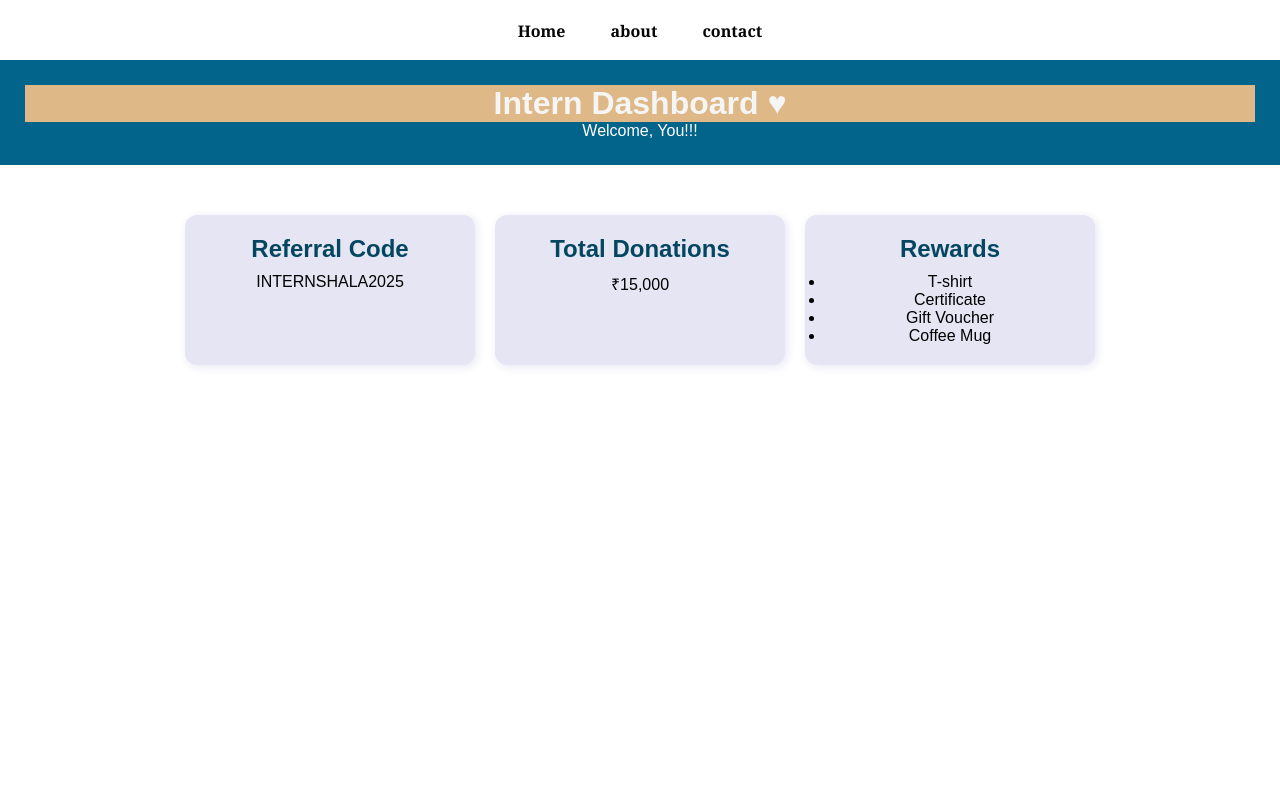
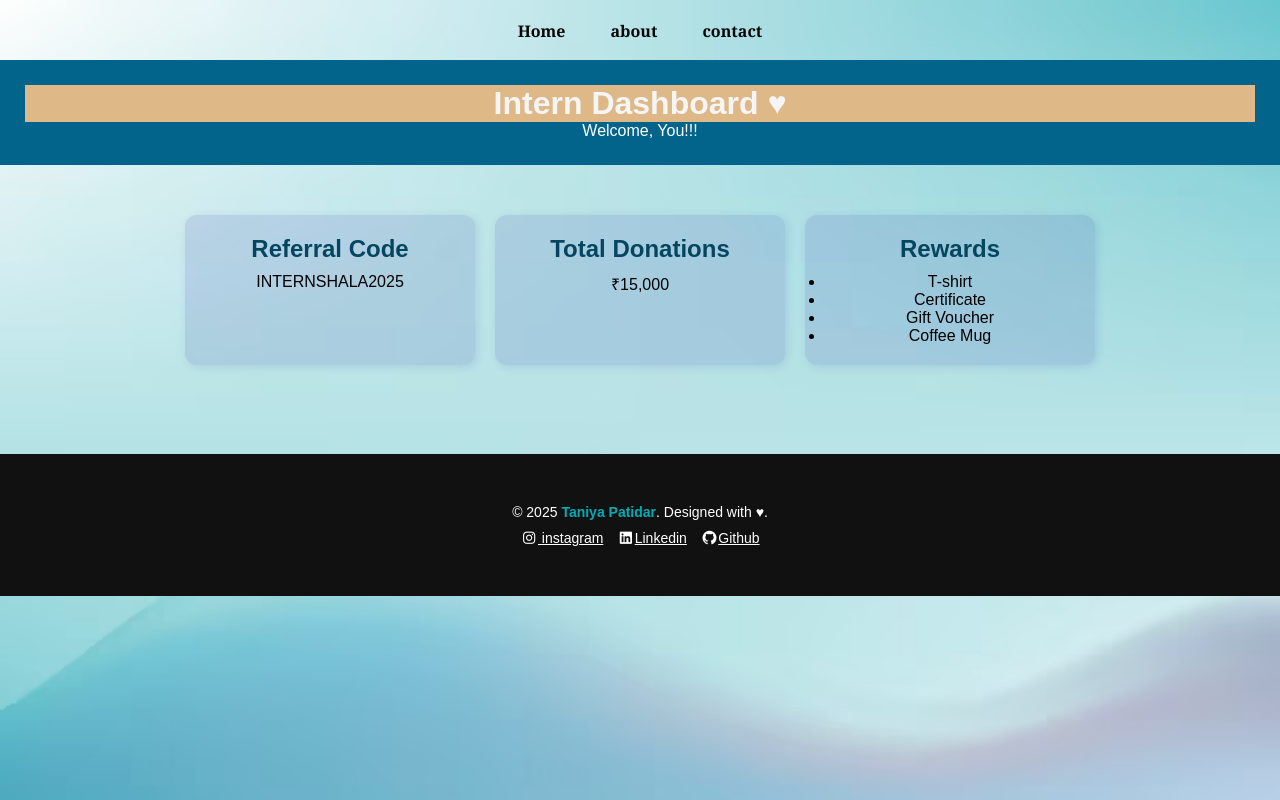
Before and after one commit to taniya-patidar/portfolio-website, a plain HTML site: page dashboard.html in a window 1280 px wide. Drawn offline with Linux system fonts and the light colour scheme.

Commit message:
add some features

```diff
--- a/dashboard.html
+++ b/dashboard.html
@@ -5,8 +5,9 @@
   <meta name="viewport" content="width=device-width, initial-scale=1.0">
   <title>Intern Dashboard</title>
   <link rel="stylesheet" href="style.css">
+  <link rel="stylesheet" href="https://cdnjs.cloudflare.com/ajax/libs/font-awesome/7.0.0/css/all.min.css" integrity="sha512-DxV+EoADOkOygM4IR9yXP8Sb2qwgidEmeqAEmDKIOfPRQZOWbXCzLC6vjbZyy0vPisbH2SyW27+ddLVCN+OMzQ==" crossorigin="anonymous" referrerpolicy="no-referrer" />
 </head>
-<body>
+<body id="top1">
   <nav class="navbar">
 
     <ul class="nav-links">
@@ -39,5 +40,16 @@
       </ul>
     </div>
   </main>
+  <!-- Footer -->
+  <footer>
+    <p>© 2025 <span class="name">Taniya Patidar</span>. Designed with &hearts;.</p>
+    <div class="social-icons">
+      <a href="#"><i class="fa-brands fa-instagram"></i> instagram</a>
+      <a href="#"><i class="fa-brands fa-linkedin"></i>Linkedin</a>
+      <a href="https://github.com/taniya-patidar"><i class="fa-brands fa-github"></i>Github</a>
+    </div>
+  </footer>
+
+
 </body>
 </html>
--- a/style.css
+++ b/style.css
@@ -138,3 +138,38 @@ footer .name{
     font-weight: bold;
     color: hsl(183, 100%, 35%);
 }
+
+
+/* Footer */
+footer {
+  background-color: #111;
+  color: #fff;
+  text-align: center;
+  padding: 50px;
+  margin-top: 69px;
+  font-family: 'Poppins', sans-serif;
+  font-size: 14px;
+}
+footer .name {
+  font-weight: bold;
+  color: #00ADB5;
+}
+footer .social-icons {
+  margin-top: 10px;
+
+}
+footer .social-icons a{
+  width: 20px;
+  margin: 0 5px;
+  color: white;
+  transition: 0.3s;
+}
+footer .social-icons a:hover{
+  font-size: large;
+  text-shadow: 2px 2px 2px gold;
+}
+#top1{
+  background-image: url(./smooth.avif);
+  background-repeat: no-repeat;
+  background-size: cover;
+}
```
Also changed, not shown: smooth.avif (added).
